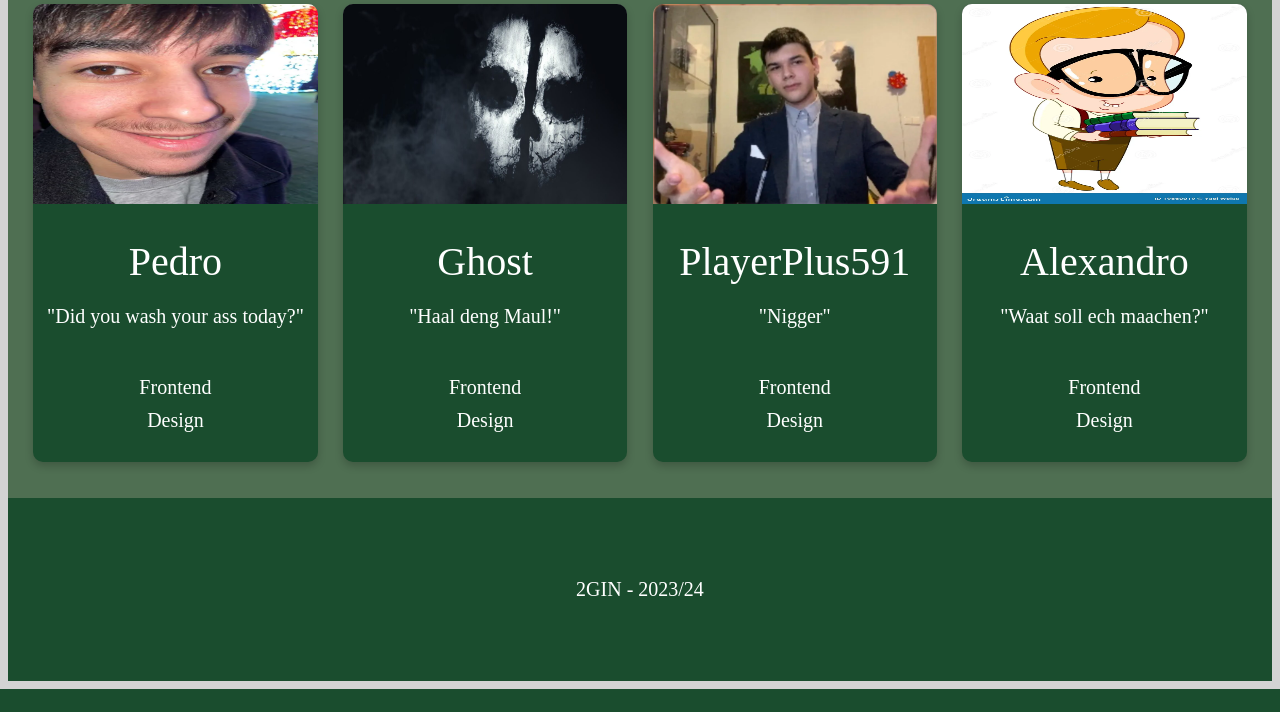
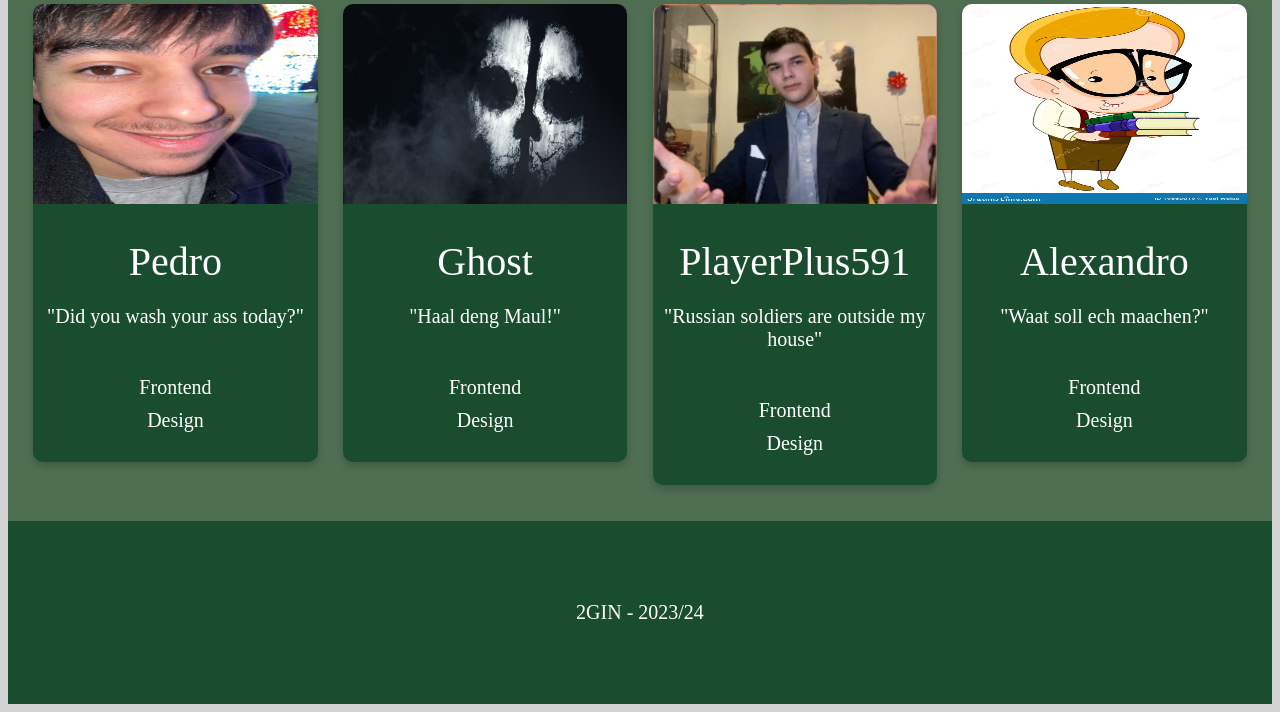
Before and after one commit to PlayerPlus591/2GIN_HowToWebsite, a PHP site: page / in a window 1280 px wide. Shown: the part 1120-1832 px from the top of the page. Before the commit the page ends 1809 px from the top, so only its background shows below. Run offline with PHP 8.4, Linux system fonts and the light colour scheme.

Commit message:
Update index.php

```diff
--- a/index.php
+++ b/index.php
@@ -115,7 +115,7 @@
                     <div class="profilecolumn">
                         <img class="profileimage" src="Images/Deni.webp">
                         <div class="name">PlayerPlus591</div>
-                        <p>"Nigger"</p>
+                        <p>"Russian soldiers are outside my house"</p>
                         <br>
                         <div class="job">Frontend</div>
                         <div class="job">Design</div>
```
